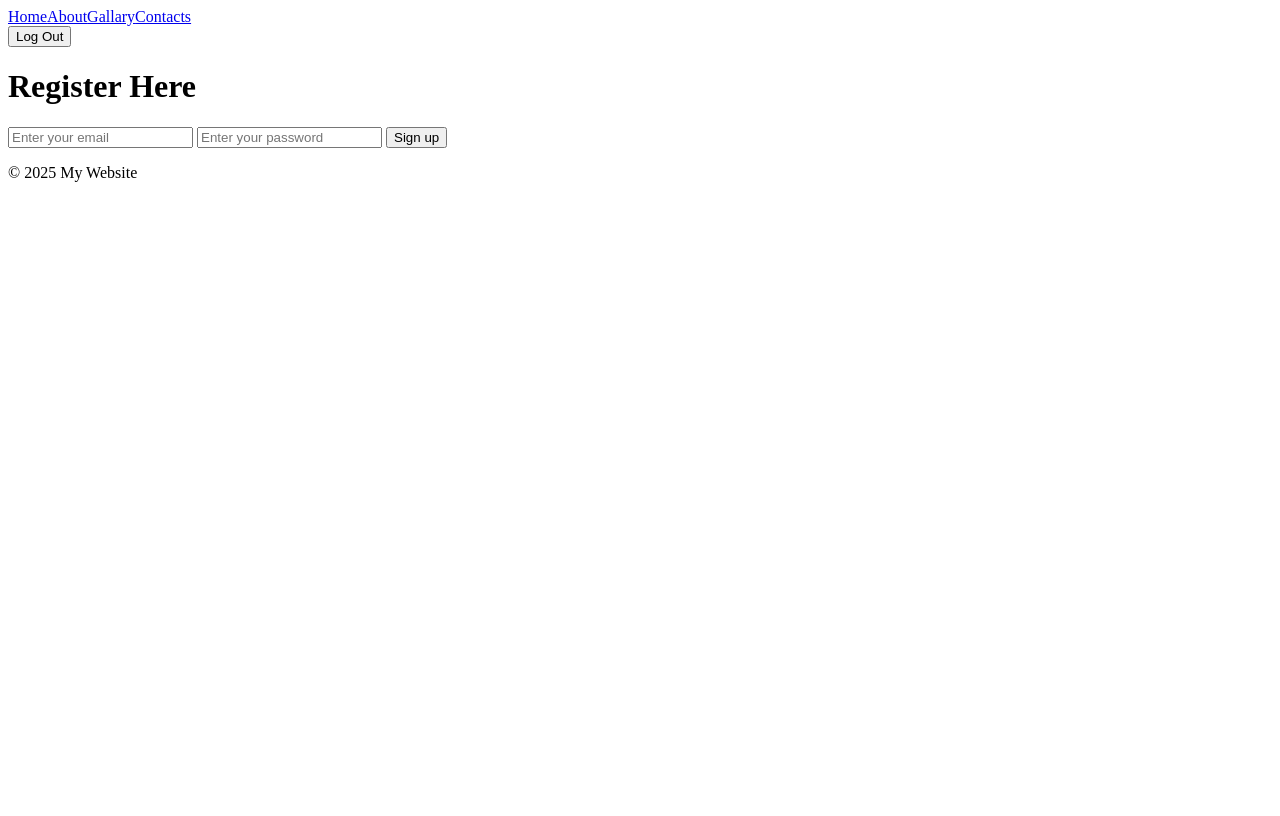
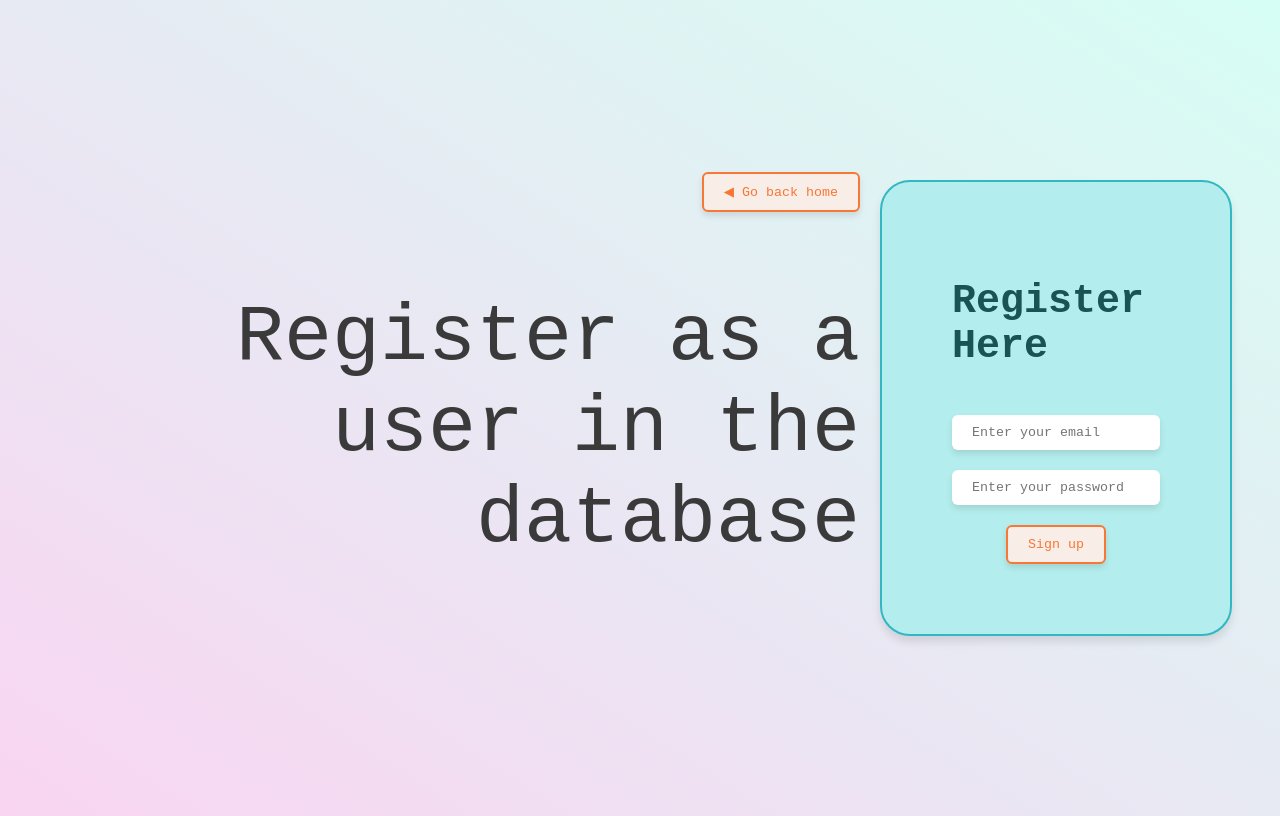
Before and after one commit to Medha30042001/advansedJSAssignments, a plain HTML site: page modular-js/signup.html in a window 1280 px wide. Drawn offline with Linux system fonts and the light colour scheme.

Commit message:
css upgrade

```diff
--- a/modular-js/scripts/displayTodos.js
+++ b/modular-js/scripts/displayTodos.js
@@ -21,16 +21,16 @@ export function renderTodos(todos){
         card.className = "card";
 
         let userId = document.createElement("p");
-        userId.textContent = `User ID : ${todo.userId}`;
+        userId.textContent = `User ID : ${todo.userId} |`;
 
         let id = document.createElement("p");
-        id.textContent = `Id : ${todo.id}`;
+        id.textContent = `Id : ${todo.id} |`;
 
         let title = document.createElement("h3");
         title.textContent = `Title : ${todo.title}`;
 
         let completed = document.createElement("p");
-        completed.textContent = `Completed : ${todo.completed}`;
+        completed.textContent = ` | Completed : ${todo.completed}`;
 
         card.append(userId, id, title, completed);
         container.appendChild(card);
--- a/modular-js/scripts/login.js
+++ b/modular-js/scripts/login.js
@@ -1,3 +1,7 @@
 import { loginUser } from "./auth.js";
 
 document.getElementById("loginUserBtn").addEventListener("click", loginUser);
+
+document.getElementById("goHomeBtn").addEventListener("click", ()=>{
+    window.location.href = "./index.html";
+});
--- a/modular-js/scripts/navbar.js
+++ b/modular-js/scripts/navbar.js
@@ -19,6 +19,7 @@ export function loadNavbar(){
     linkDiv.append(
         createLink("Home", "./index.html"),
         createLink("About", "./about.html"),
+        createLink("To-Do", "./todos.html"),
         createLink("Gallary", "./gallary.html"),
         createLink("Contacts", "./contacts.html")
     );
--- a/modular-js/scripts/signup.js
+++ b/modular-js/scripts/signup.js
@@ -1,5 +1,7 @@
 import { signupUser } from "./auth.js";
 
+document.getElementById("signupUserBtn").addEventListener("click", signupUser);
 
-
-document.getElementById("signupUserBtn").addEventListener("click", signupUser);
+document.getElementById("goHomeBtn").addEventListener("click", ()=>{
+    window.location.href = "./index.html";
+});
--- a/modular-js/signup.html
+++ b/modular-js/signup.html
@@ -4,14 +4,23 @@
     <meta charset="UTF-8">
     <meta name="viewport" content="width=device-width, initial-scale=1.0">
     <title>Document</title>
+    <link rel="stylesheet" href="./styles/navbar.css">
+    <link rel="stylesheet" href="./styles/footer.css">
+    <link rel="stylesheet" href="./styles/signup.css">
 </head>
 <body>
-    <div id="navbar"></div>
-    <h1>Register Here</h1>
-    <input type="email" id="emailR" placeholder="Enter your email" autocomplete="off">
-    <input type="password" id="passwordR" placeholder="Enter your password" autocomplete="new-password">
-    <button id="signupUserBtn">Sign up</button>
+    <div class="goBack">
+        <button id="goHomeBtn">◀ Go back home</button>
+        <p class="bigWords">Register as a user in the database</p>
+    </div>
+    <div class="signupDiv">
+        <h1>Register Here</h1>
+        <input type="email" id="emailR" placeholder="Enter your email" autocomplete="off">
+        <input type="password" id="passwordR" placeholder="Enter your password" autocomplete="new-password">
+        <button id="signupUserBtn">Sign up</button>
+    </div>
     <div id="footer"></div>
+
 </body>
 <script type="module" src="./scripts/layout.js"></script>
 <script type="module" src="./scripts/signup.js"></script>
--- a/modular-js/styles/about.css
+++ b/modular-js/styles/about.css
@@ -4,19 +4,39 @@ body{
     flex-direction: column;
     justify-content: space-between;
 
-    font-family: Arial, Helvetica, sans-serif;
+    font-family: monospace;
     background-color: rgb(241, 245, 244);
 }
 
 h1{
-    margin: 40px 0 0 40px;
+    margin: 40px 0 20px 40px;
     color: rgb(24, 84, 84);
+    font-size: 50px;
 }
 
 .content{
-    margin: 40px;
+    margin: 10px 40px;
     background-color: rgb(180, 237, 237);
     padding: 20px;
     border-left: 5px solid rgb(49, 184, 194);
     color: rgb(38, 114, 123);
+    font-size: 16px;
 }
+
+.images{
+    column-count: 3;
+    column-gap: 15px;
+    margin: 0 160px;
+}
+.images img{
+    width: 100%;
+    margin-bottom: 15px;
+    display: block;
+    border-radius: 6px;
+    box-shadow: 0 4px 6px rgba(0,0,0,0.1);
+    transition: all 0.3s ease;
+}
+.images img:hover{
+    transform: translateY(-5px) scale(1.03);
+    box-shadow: 0 6px 12px rgba(0,0,0,0.25);
+}
--- a/modular-js/styles/footer.css
+++ b/modular-js/styles/footer.css
@@ -6,7 +6,7 @@
 }
 
 .credits{
-    font-family: Arial, Helvetica, sans-serif;
+    font-family: monospace;
     color: rgb(85, 85, 85);
     font-size: 12px;
 }
--- a/modular-js/styles/index.css
+++ b/modular-js/styles/index.css
@@ -4,7 +4,10 @@ body{
     flex-direction: column;
     align-items: center;
     justify-content: center;
-    background-color: rgb(241, 245, 244);
+    height: 100vh;
+    background: linear-gradient(to top, #f8c2ed, #b8f7e7);
+
+    /* background-color: rgb(241, 245, 244); */
     color: rgb(58, 58, 59);
 
     font-family: monospace;
@@ -20,7 +23,7 @@ body{
 
 .homepage{
     padding: 70px 200px;
-    background-color: rgb(180, 237, 237);
+    background-color: rgb(205, 244, 244);
 
     display: flex;
     flex-direction: column;
@@ -55,7 +58,7 @@ button:hover{
 }
 
 #loginBtn{
-    background-color: rgb(233, 241, 249);
+    background-color: rgb(219, 233, 247);
     color: rgb(33, 105, 177);
     border: 2px solid rgb(33, 105, 177);
 }
--- a/modular-js/styles/login.css
+++ b/modular-js/styles/login.css
@@ -2,9 +2,13 @@
 
 body{
     display: flex;
+
+    gap: 30px;
     align-items: center;
     justify-content: center;
-    background-color: rgb(241, 245, 244);
+    /* background-color: rgb(241, 245, 244); */
+    background: linear-gradient(to top right, #f9d5f2, #d6fef4);
+
     height: 100vh;
     color: rgb(58, 58, 59);
 
@@ -15,6 +19,20 @@ body{
 h1{
     color: rgb(24, 84, 84);
     font-size: 40px;
+}
+
+.goBack{
+    display: flex;
+    flex-direction: column;
+    align-items: flex-end;
+    width: 100%;
+    padding: 20px;
+    /* border-right: 5px solid rgb(24, 84, 84); */
+}
+
+.bigWords{
+    text-align: right;
+    font-size: 80px;
 }
 
 .loginDiv{
@@ -37,8 +55,7 @@ h1{
     gap: 20px;
 }
 
-button{
-    border: none;
+#loginUserBtn{
     padding: 10px 20px;
     cursor: pointer;
 
@@ -48,20 +65,35 @@ button{
     box-shadow: 0 4px 6px rgba(0, 0, 0, 0.1);
     transition: all 0.3s ease;
     font-family: monospace;
+
+    background-color: rgb(233, 241, 249);
 }
 
-button:hover{
+#loginUserBtn:hover{
+    background-color: rgb(29, 102, 180);
+    color: white;
     transform: translateY(-2px);
     box-shadow: 0 6px 8px rgba(0, 0, 0, 0.25);
 }
 
-#loginUserBtn{
-    background-color: rgb(233, 241, 249);
-    color: #202020;
+#goHomeBtn{
+    padding: 10px 20px;
+    cursor: pointer;
+
+    border-radius: 6px;
+    box-shadow: 0 4px 6px rgba(0, 0, 0, 0.1);
+    transition: all 0.3s ease;
+    font-family: monospace;
+
+    background-color: rgb(248, 237, 231);
+    color: rgb(249, 118, 52);
+    border: 2px solid rgb(249, 118, 52);
 }
 
-#loginUserBtn:hover{
-    background-color: rgb(29, 102, 180);
+#goHomeBtn:hover{
+    transform: translateY(-2px);
+    box-shadow: 0 6px 8px rgba(0, 0, 0, 0.25);
+    background-color: rgb(249, 118, 52);
     color: white;
 }
 
--- a/modular-js/styles/navbar.css
+++ b/modular-js/styles/navbar.css
@@ -1,9 +1,11 @@
 #navbar{
-    background-color: black;
+    /* background-color: black; */
+    background: linear-gradient(to right, #f583de, #47f7cb);
+
     display: flex;
     justify-content: space-between;
     gap: 10px;
-    padding: 0 20px;
+    padding: 0 0 0 20px;
 }
 
 .linkDiv{
@@ -14,30 +16,31 @@
 a{
     text-decoration: none;
     color: white;
-    font-family: Arial, Helvetica, sans-serif;
-    background-color: rgb(0, 0, 0);
+    font-family: monospace;
+    background-color: transparent;
     padding: 10px;
-
+    font-size: 18px;
     transition: all 0.3s ease;
 }
 
 a:hover{
     background-color: rgb(241, 245, 244);
-    color: black;
+    color: rgb(24, 84, 84);
 }
 
 button{
     border: none;
-    border-radius: 10px;
-    border: 7px solid black;
     transition: all 0.3s ease;
-    background-color: rgb(232, 66, 66);
+    background-color: rgb(243, 52, 100);
     color: white;
-    padding: 0 10px;
+    padding: 0 25px;
+    font-family: monospace;
+
 }
 
 button:hover{
-    background-color: rgb(246, 77, 47);
-    border: 5px solid black;
-    padding: 0 15px;
+    background-color: rgb(246, 47, 166);
+    padding: 0 30px;
+    border-top-left-radius: 50px;
+    border-bottom-left-radius: 50px;
 }
--- a/modular-js/styles/signup.css
+++ b/modular-js/styles/signup.css
@@ -5,12 +5,28 @@ body{
 
     align-items: center;
     justify-content: center;
-    background-color: rgb(241, 245, 244);
+    /* background-color: rgb(241, 245, 244); */
+    background: linear-gradient(to top right, #f9d5f2, #d6fef4);
+
     height: 100vh;
     color: rgb(58, 58, 59);
 
     font-family: monospace;
 
+}
+
+.goBack{
+    display: flex;
+    flex-direction: column;
+    align-items: flex-end;
+    width: 100%;
+    padding: 20px;
+    /* border-right: 5px solid rgb(24, 84, 84); */
+}
+
+.bigWords{
+    text-align: right;
+    font-size: 80px;
 }
 
 h1{
@@ -38,34 +54,29 @@ h1{
     gap: 20px;
 }
 
-button{
-    border: none;
+
+#signupUserBtn, #goHomeBtn{
     padding: 10px 20px;
     cursor: pointer;
 
-    border: 2px solid rgb(29, 102, 180);
-    color: rgb(29, 102, 180);
     border-radius: 6px;
     box-shadow: 0 4px 6px rgba(0, 0, 0, 0.1);
     transition: all 0.3s ease;
     font-family: monospace;
-}
 
-button:hover{
-    transform: translateY(-2px);
-    box-shadow: 0 6px 8px rgba(0, 0, 0, 0.25);
-}
-
-#signupUserBtn{
     background-color: rgb(248, 237, 231);
     color: rgb(249, 118, 52);
     border: 2px solid rgb(249, 118, 52);
-
 }
 
-#signupUserBtn:hover{
+#signupUserBtn:hover, #goHomeBtn:hover{
+    transform: translateY(-2px);
+    box-shadow: 0 6px 8px rgba(0, 0, 0, 0.25);
     background-color: rgb(249, 118, 52);
     color: white;
+    border: 2px solid rgb(249, 118, 52);
+    padding: 10px 20px;
+
 }
 
 input{
--- a/modular-js/styles/todos.css
+++ b/modular-js/styles/todos.css
@@ -1,6 +1,6 @@
 body{
     margin: 0;
-    font-family: Arial, Helvetica, sans-serif;
+    font-family: monospace;
     background-color: rgb(241, 245, 244);
     color: rgb(66, 67, 67);
 }
@@ -8,13 +8,16 @@ body{
 h1{
     margin: 40px 0 0 40px;
     color: rgb(24, 84, 84);
+    font-size: 50px;
 }
 
 .card{
     background-color: rgb(180, 237, 237);
-    padding: 30px;
+    padding: 2px 40px;
     display: flex;
-    flex-direction: column;
+    /* flex-direction: column; */
+    gap: 10px;
+    align-items: center;
     border-radius: 30px;
     margin: 20px;
     box-shadow: 0 4px 6px rgba(0,0,0,0.1);
@@ -29,8 +32,8 @@ h1{
 }
 
 #container{
-    display: grid;
-    grid-template-columns: repeat(auto-fill, minmax(250px, 1fr));
+    /* display: grid;
+    grid-template-columns: repeat(auto-fill, minmax(250px, 1fr)); */
     gap: 20px;
     margin: 20px;
 }
```
Also changed, not shown: modular-js/about.html (+16 -1 lines), modular-js/contacts.html (+11 -1 lines), modular-js/gallary.html (+13 -1 lines), modular-js/index.html (+2 -1 lines), modular-js/login.html (+6 -0 lines).
